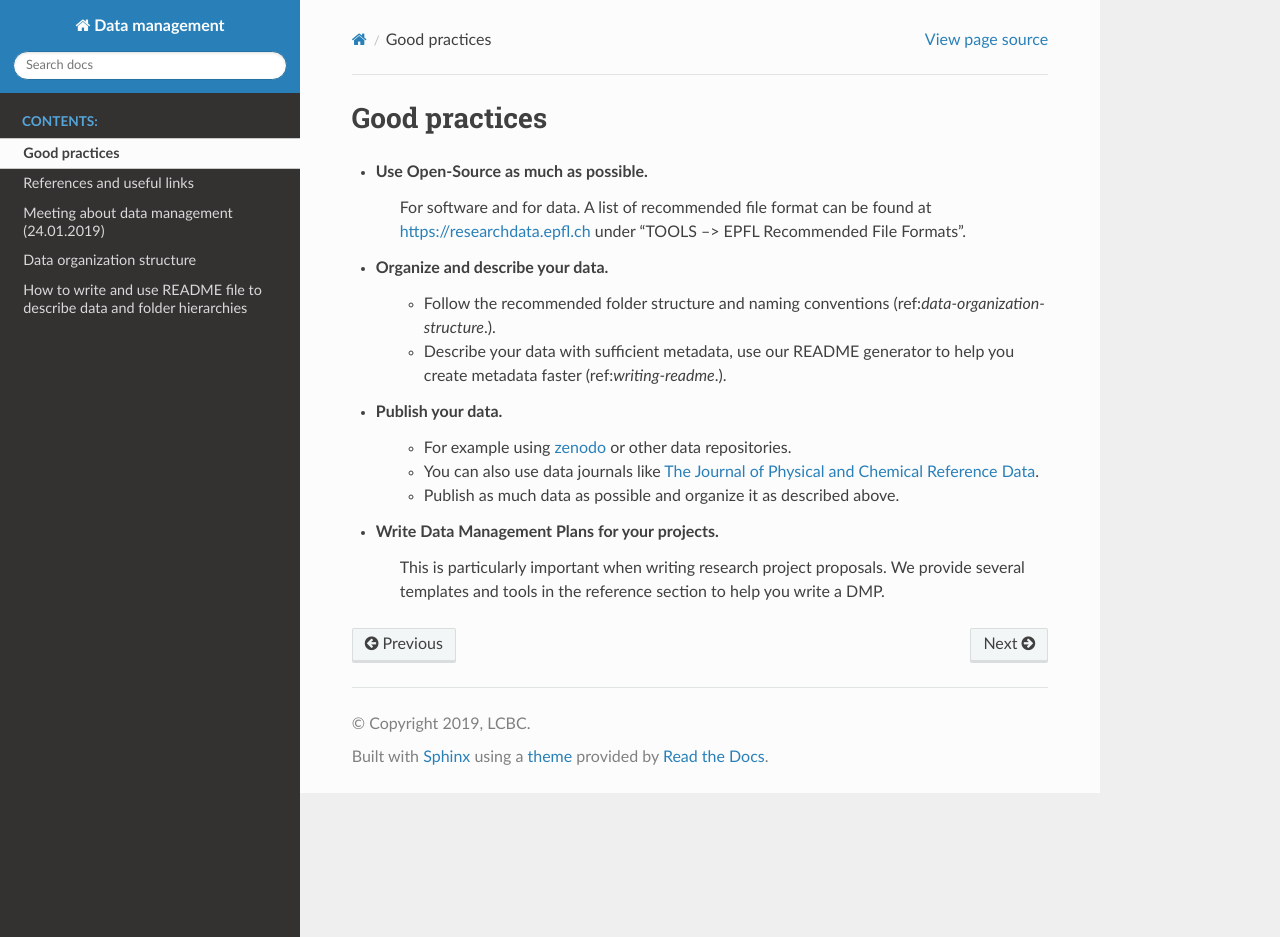
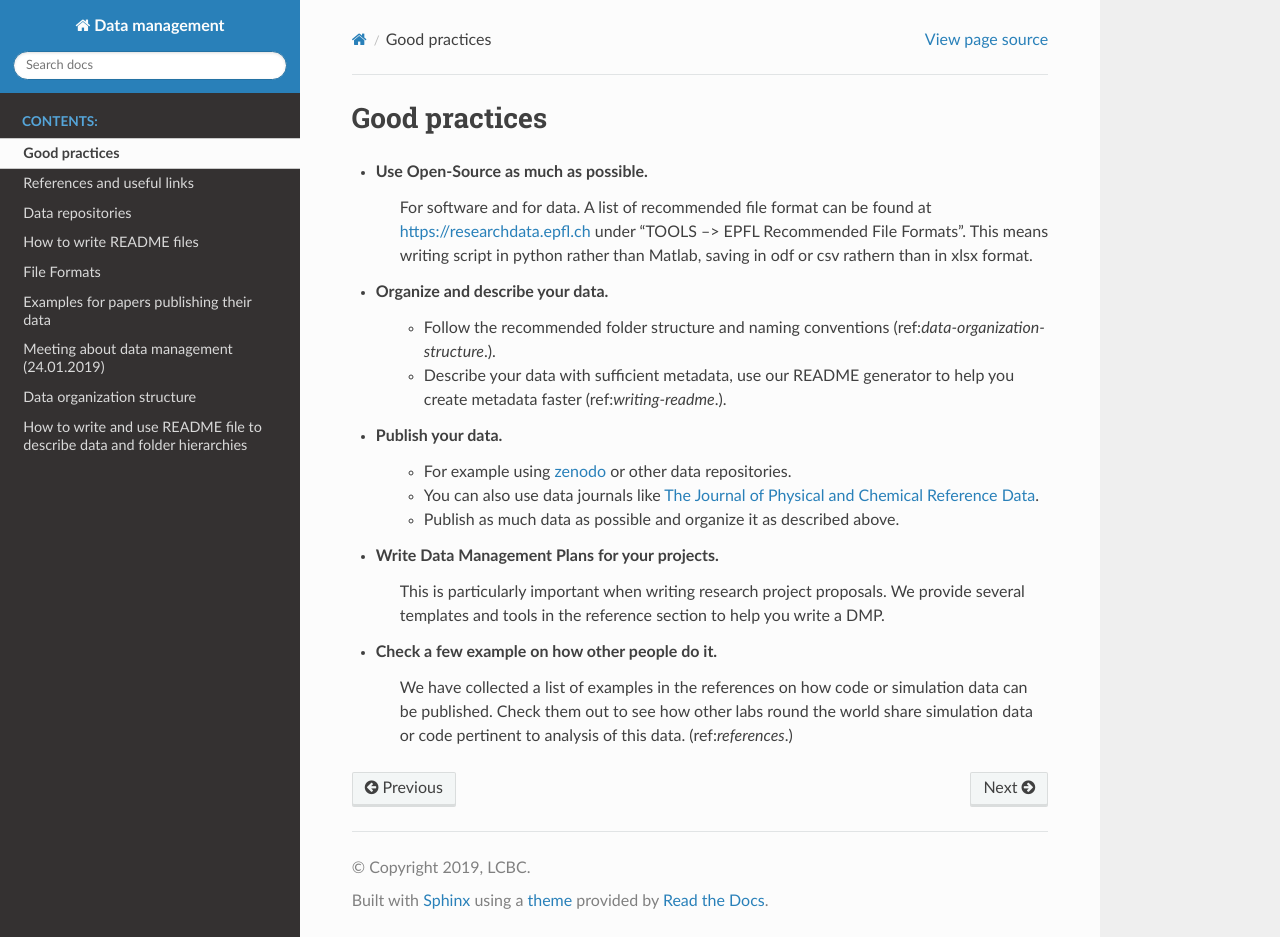
Before and after one commit to lcbc-epfl/data_management, a Sphinx documentation site: the page built from doc/good_practices.rst, in a window 1280 px wide and 937 px high. Built offline with Sphinx 7.4.7 and the Read the Docs theme 2.0.0, drawn with Linux system fonts in a browser that asks for light colours.

Commit message:
revamped references and data organization

```diff
--- a/doc/data_organization_structure.rst
+++ b/doc/data_organization_structure.rst
@@ -28,11 +28,11 @@
 
 However, we request you to think about your folder structure before starting with the project and avoid arbitray named folders or folders like test, junk etc at any cost.
 
-For making the project accessible to any third party try organizing the files of this project in a folder where you organize all inputs for the calculation (unedited crystal structures etc.), folders where you store calculation raw data with no modification and folders where you store data that was generated based on your raw data (energy plots, density plots, RMSD distributions etc.)
+For making the project accessible to any third party try organizing the files of every project in a folder where you organize all inputs for the calculation (unedited crystal structures etc.), folders where you store calculation raw data with no modification and folders where you store data that was generated based on your raw data (energy plots, density plots, RMSD distributions etc.)
 
 .. code-block:: bash
 
-    $tree project_folder
+    $ tree project_folder
     ├── README
     ├── input_prep
     |   ├── crystal_structures
--- a/doc/good_practices.rst
+++ b/doc/good_practices.rst
@@ -5,6 +5,7 @@
 
     For software and for data. A list of recommended file format can be found at
     https://researchdata.epfl.ch under "TOOLS --> EPFL Recommended File Formats".
+    This means writing script in python rather than Matlab, saving in odf or csv rathern than in xlsx format.
 
 * **Organize and describe your data.**
 
@@ -19,9 +20,12 @@
 
 * **Write Data Management Plans for your projects.**
 
-    This is particularly important when writing research project proposals. We provide several
-    templates and tools in the reference section to help you write a DMP.
+    This is particularly important when writing research project proposals. We provide several templates and tools in the reference section to help you write a DMP.
 
+* **Check a few example on how other people do it.**
+
+	We have collected a list of examples in the references on how code or simulation data can be published. Check them out to see how other labs round the world share simulation data or code pertinent to analysis of this data.
+	(ref:`references`.)
 
 .. _zenodo: https://zenodo.org/
 .. _The Journal of Physical and Chemical Reference Data: https://aip.scitation.org/journal/jpr
--- a/doc/references.rst
+++ b/doc/references.rst
@@ -1,3 +1,5 @@
+.. _references:
+
 References and useful links
 ---------------------------
 
@@ -7,13 +9,27 @@
 
 * A nice tool for writting data management plans: https://dmp.opidor.fr
 
+
+Data repositories
+-------------------
+
 * The zenodo data repository: https://zenodo.org
 
 * The Journal of Physical and Chemical Reference Data: https://aip.scitation.org/journal/jpr
 
+* Figshare
+
+* Open Data Framework
+
+How to write README files
+------------------------------
+
 * https://www.dataone.org/best-practices/metadata
 
 * https://data.research.cornell.edu/content/readme
+
+File Formats
+-----------------
 
 * DataCite Metadata Schema: https://schema.datacite.org
 
@@ -24,3 +40,7 @@
 * hdf5 format: https://www.hdfgroup.org
 
 * Automated Interactive Infrastructure and Database for Computational Science, AiiDA: http://www.aiida.net
+
+
+Examples for papers publishing their data
+--------------------------------------------
```
